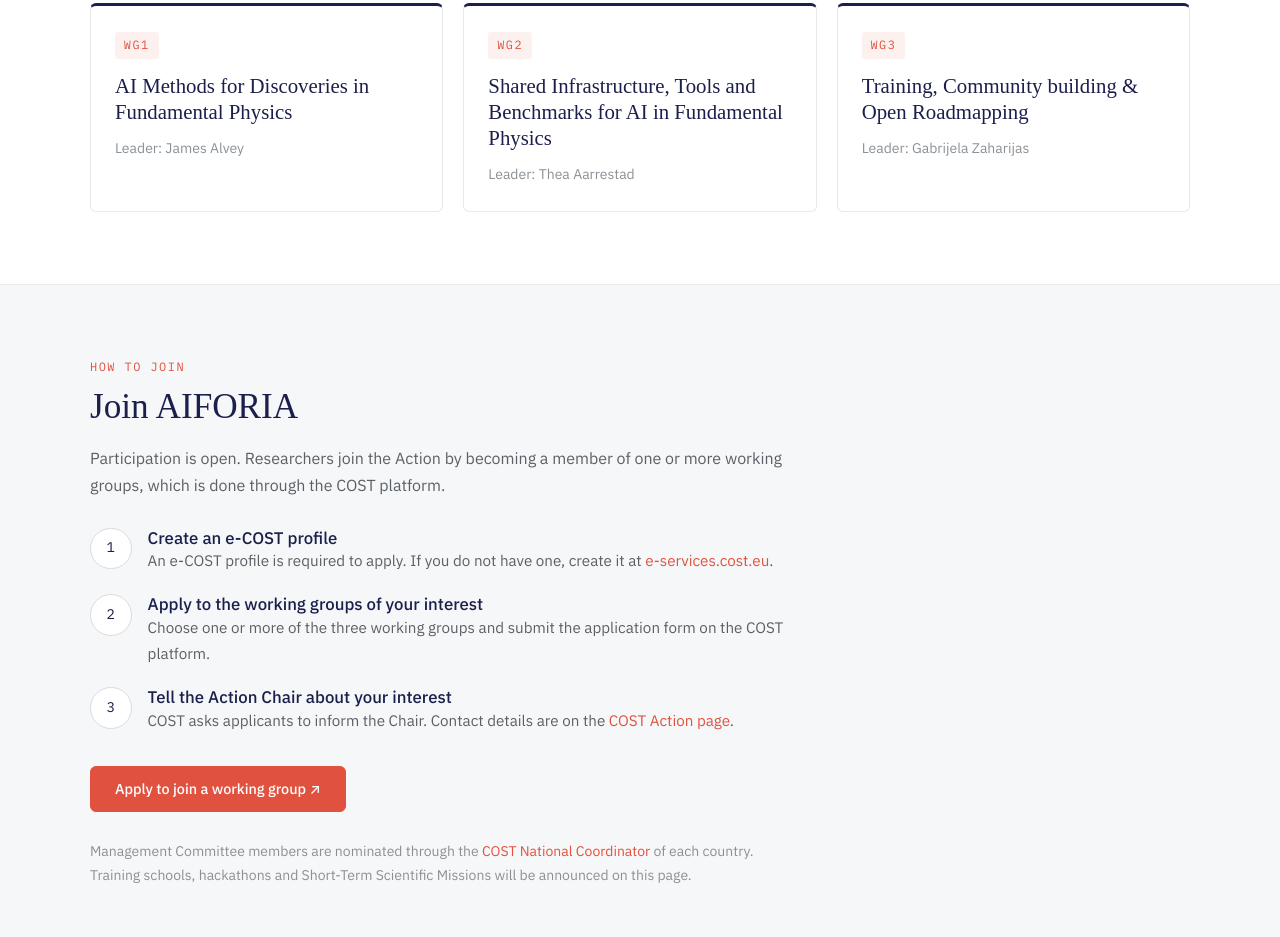
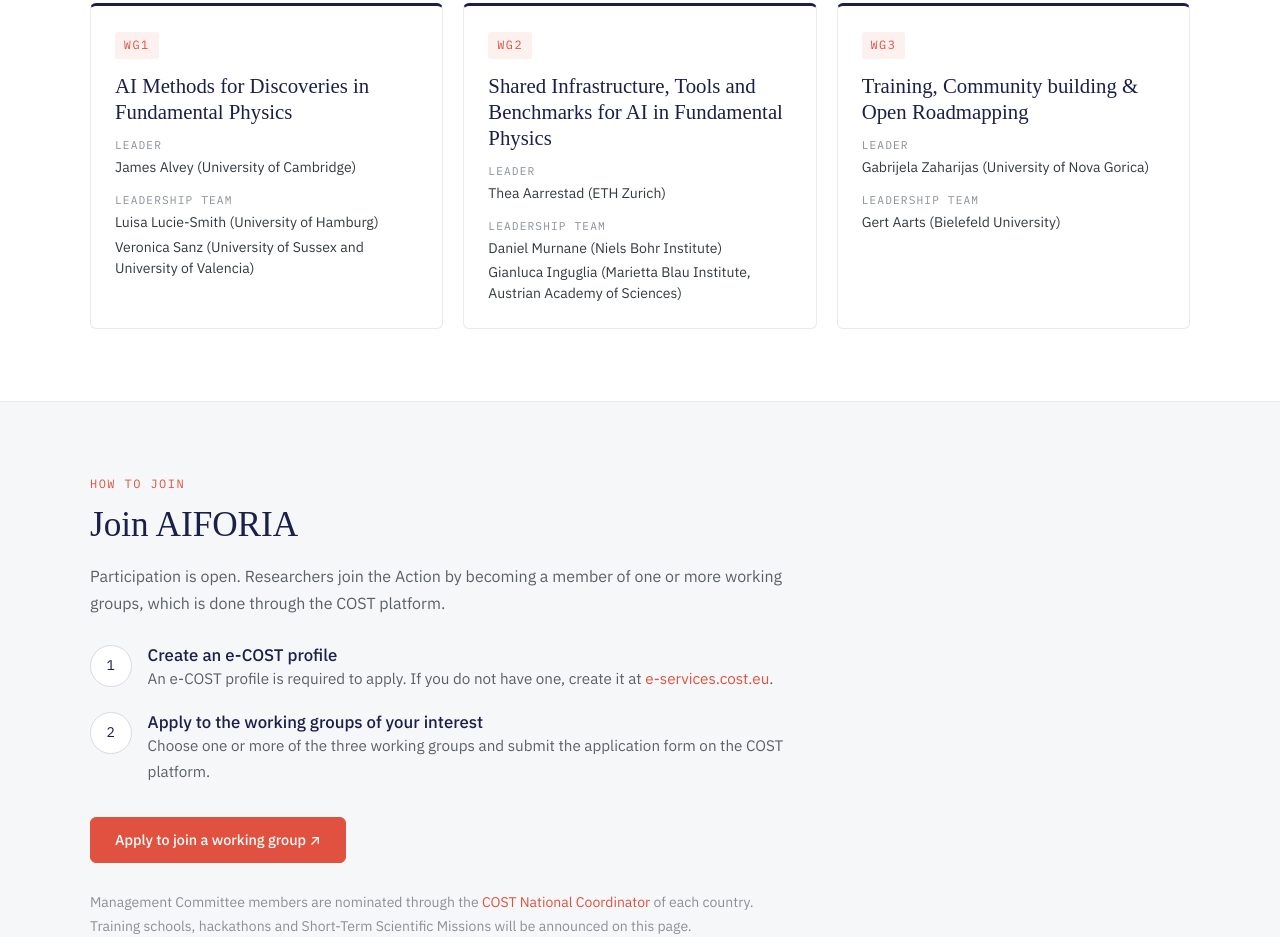
Before and after one commit to EuCAIF/aiforia.eucaif.org, an Astro site: page / in a window 1280 px wide. Shown: the part 1268-2205 px from the top of the page. Built offline with nearby package versions, Linux system fonts and the light colour scheme; Astro itself is replaced by a stand-in of ours; a web font is replaced by a local one.

Commit message:
Working-group leadership teams with affiliations; drop the contact-the-Chair step
Each working-group card now lists the leader and the leadership team
as given on the COST Action page, with affiliations in parentheses.
The "How to join" section no longer asks applicants to contact the
Action Chair; it is two steps: e-COST profile and working-group
application.

Co-Authored-By: Claude Fable 5.2 <noreply@anthropic.com>

```diff
--- a/src/pages/index.astro
+++ b/src/pages/index.astro
@@ -14,11 +14,36 @@ const action = {
   cncUrl: 'https://www.cost.eu/about/who-is-who/#tabs+Name:National%20Coordinators',
 };
 
+// Leadership as listed on the COST Action page; affiliations in parentheses on the page.
 const workingGroups = [
-  { id: 'WG1', title: 'AI Methods for Discoveries in Fundamental Physics', leader: 'James Alvey' },
-  { id: 'WG2', title: 'Shared Infrastructure, Tools and Benchmarks for AI in Fundamental Physics', leader: 'Thea Aarrestad' },
-  { id: 'WG3', title: 'Training, Community building & Open Roadmapping', leader: 'Gabrijela Zaharijas' },
+  {
+    id: 'WG1',
+    title: 'AI Methods for Discoveries in Fundamental Physics',
+    leader: { name: 'James Alvey', affiliation: 'University of Cambridge' },
+    team: [
+      { name: 'Luisa Lucie-Smith', affiliation: 'University of Hamburg' },
+      { name: 'Veronica Sanz', affiliation: 'University of Sussex and University of Valencia' },
+    ],
+  },
+  {
+    id: 'WG2',
+    title: 'Shared Infrastructure, Tools and Benchmarks for AI in Fundamental Physics',
+    leader: { name: 'Thea Aarrestad', affiliation: 'ETH Zurich' },
+    team: [
+      { name: 'Daniel Murnane', affiliation: 'Niels Bohr Institute' },
+      { name: 'Gianluca Inguglia', affiliation: 'Marietta Blau Institute, Austrian Academy of Sciences' },
+    ],
+  },
+  {
+    id: 'WG3',
+    title: 'Training, Community building & Open Roadmapping',
+    leader: { name: 'Gabrijela Zaharijas', affiliation: 'University of Nova Gorica' },
+    team: [
+      { name: 'Gert Aarts', affiliation: 'Bielefeld University' },
+    ],
+  },
 ];
+const person = (p: { name: string; affiliation: string }) => `${p.name} (${p.affiliation})`;
 ---
 
 <Layout title="AIFORIA – COST Action CA25172">
@@ -84,7 +109,12 @@ const workingGroups = [
           <article class="wg-card">
             <span class="wg-id">{wg.id}</span>
             <h3>{wg.title}</h3>
-            <p>Leader: {wg.leader}</p>
+            <dl class="wg-people">
+              <dt>Leader</dt>
+              <dd>{person(wg.leader)}</dd>
+              <dt>Leadership team</dt>
+              {wg.team.map(p => <dd>{person(p)}</dd>)}
+            </dl>
           </article>
         ))}
       </div>
@@ -107,10 +137,6 @@ const workingGroups = [
         <li>
           <h3>Apply to the working groups of your interest</h3>
           <p>Choose one or more of the three working groups and submit the application form on the COST platform.</p>
-        </li>
-        <li>
-          <h3>Tell the Action Chair about your interest</h3>
-          <p>COST asks applicants to inform the Chair. Contact details are on the <a href={action.costUrl} target="_blank" rel="noopener">COST Action page</a>.</p>
         </li>
       </ol>
       <div class="actions">
--- a/src/styles/global.css
+++ b/src/styles/global.css
@@ -83,7 +83,10 @@ section { padding: 4.5rem var(--gutter); }
   color: var(--accent); background: var(--accent-soft); padding: 0.2rem 0.55rem; border-radius: 3px; margin-bottom: 0.9rem;
 }
 .wg-card h3 { font-family: var(--font-heading); font-weight: 400; font-size: 1.3rem; margin-bottom: 0.75rem; }
-.wg-card p { font-size: 0.875rem; color: var(--text-muted); }
+.wg-people { font-size: 0.875rem; line-height: 1.5; }
+.wg-people dt { font-family: var(--font-mono); font-size: 0.7rem; letter-spacing: 0.1em; text-transform: uppercase; color: var(--text-muted); margin-top: 0.9rem; }
+.wg-people dt:first-child { margin-top: 0; }
+.wg-people dd { color: var(--text); margin-top: 0.2rem; }
 
 /* Join */
 .steps { list-style: none; counter-reset: step; max-width: var(--measure); margin-top: 1.75rem; display: grid; gap: 1.25rem; }
```
